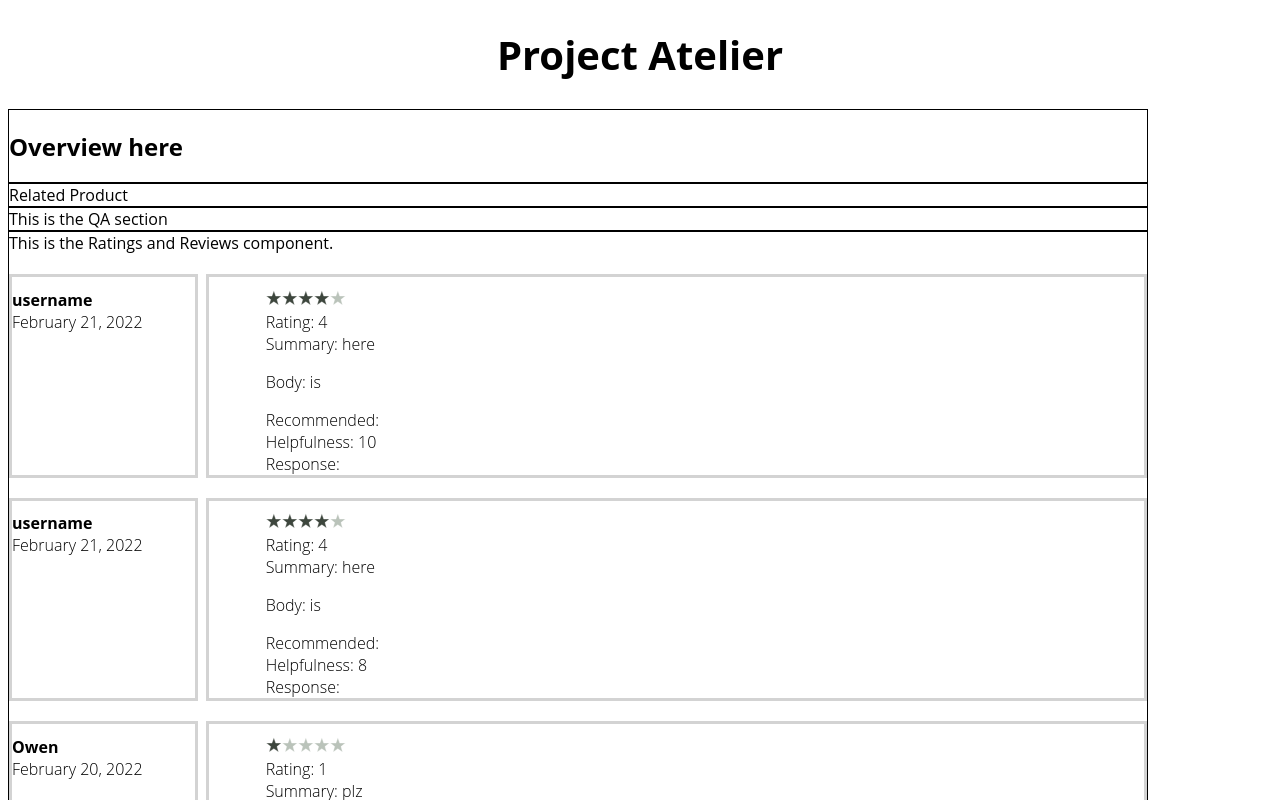
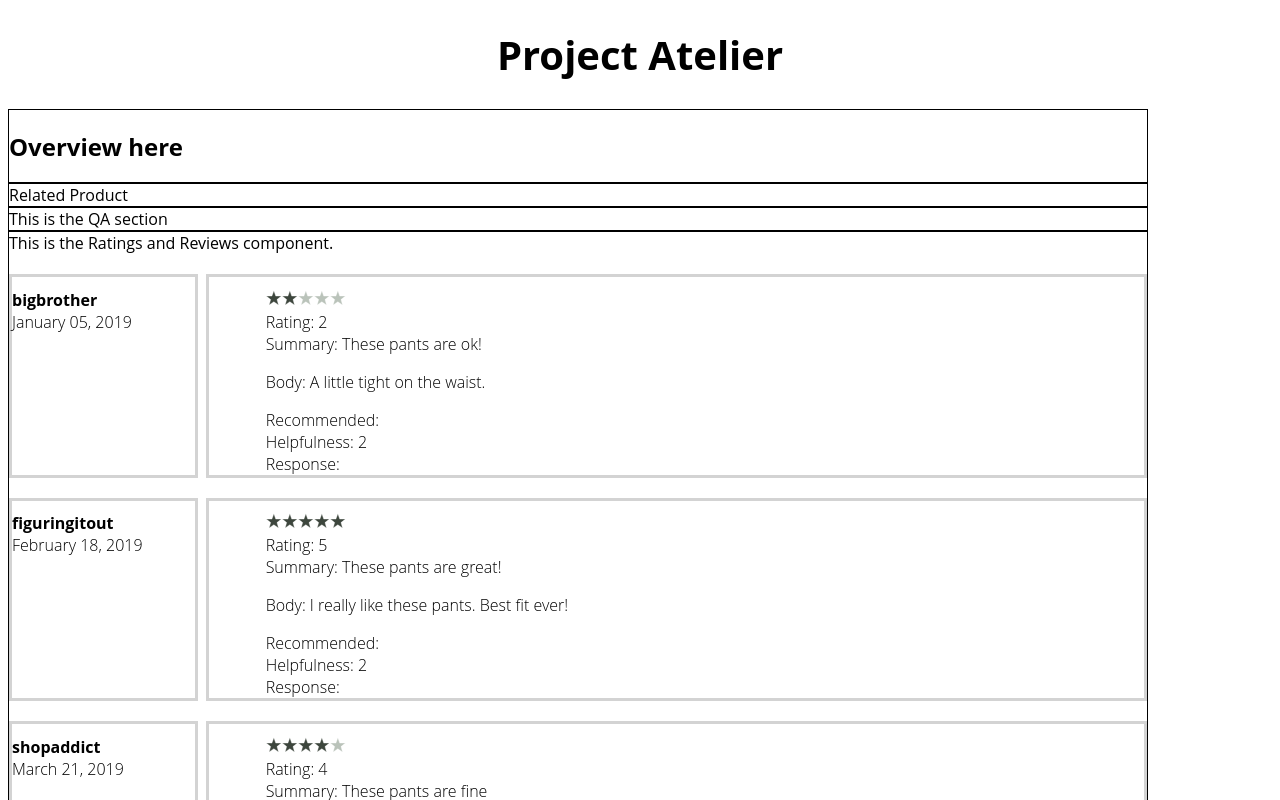
Before and after one commit to es98dame/fec, a React app: page / in a window 1280 px wide. Shown: the top 800 px of the page. Built offline with nearby package versions, Linux system fonts and the light colour scheme; the HTML template or start-up script is replaced by a standard one.

Commit message:
Changes the sample data in sampledata.js

```diff
--- a/fec-client/src/components/Ratings/sampledata.js
+++ b/fec-client/src/components/Ratings/sampledata.js
@@ -1,82 +1,103 @@
 const sampleData = {
-  'product': '40344',
+  'product': '65634',
   'page': 0,
   'count': 5,
   'results': [
     {
-      'review_id': 1135759,
-      'rating': 4,
-      'summary': 'here',
-      'recommend': true,
-      'response': null,
-      'body': 'is',
-      'date': '2022-02-21T00:00:00.000Z',
-      'reviewer_name': 'username',
-      'helpfulness': 10,
+      'review_id': 1136195,
+      'rating': 2,
+      'summary': 'These pants are ok!',
+      'recommend': false,
+      'response': '',
+      'body': 'A little tight on the waist.',
+      'date': '2019-01-05T00:00:00.000Z',
+      'reviewer_name': 'bigbrother',
+      'helpfulness': 2,
       'photos': [
         {
-          'id': 2180106,
-          'url': 'fooobar'
+          'id': 2180448,
+          'url': 'https://images.unsplash.com/photo-1560829675-11dec1d78930?ixlib=rb-1.2.1&ixid=eyJhcHBfaWQiOjEyMDd9&auto=format&fit=crop&w=1652&q=80'
+        },
+        {
+          'id': 2180449,
+          'url': 'https://images.unsplash.com/photo-1549812474-c3cbd9a42eb9?ixlib=rb-1.2.1&ixid=eyJhcHBfaWQiOjEyMDd9&auto=format&fit=crop&w=668&q=80'
+        },
+        {
+          'id': 2180450,
+          'url': 'https://images.unsplash.com/photo-1559709319-3ae960cda614?ixlib=rb-1.2.1&ixid=eyJhcHBfaWQiOjEyMDd9&auto=format&fit=crop&w=668&q=80'
         }
       ]
     },
     {
-      'review_id': 1135764,
-      'rating': 4,
-      'summary': 'here',
+      'review_id': 1136194,
+      'rating': 5,
+      'summary': 'These pants are great!',
       'recommend': true,
-      'response': null,
-      'body': 'is',
-      'date': '2022-02-21T00:00:00.000Z',
-      'reviewer_name': 'username',
-      'helpfulness': 8,
+      'response': '',
+      'body': 'I really like these pants. Best fit ever!',
+      'date': '2019-02-18T00:00:00.000Z',
+      'reviewer_name': 'figuringitout',
+      'helpfulness': 2,
       'photos': [
         {
-          'id': 2180111,
-          'url': 'fooobar'
+          'id': 2180445,
+          'url': 'https://images.unsplash.com/photo-1542574621-e088a4464f7e?ixlib=rb-1.2.1&ixid=eyJhcHBfaWQiOjEyMDd9&auto=format&fit=crop&w=3028&q=80'
+        },
+        {
+          'id': 2180446,
+          'url': 'https://images.unsplash.com/photo-1560294559-1774a164fb0a?ixlib=rb-1.2.1&ixid=eyJhcHBfaWQiOjEyMDd9&auto=format&fit=crop&w=1650&q=80'
+        },
+        {
+          'id': 2180447,
+          'url': 'https://images.unsplash.com/photo-1555689502-c4b22d76c56f?ixlib=rb-1.2.1&ixid=eyJhcHBfaWQiOjEyMDd9&auto=format&fit=crop&w=668&q=80'
         }
       ]
     },
     {
-      'review_id': 1135729,
-      'rating': 1,
-      'summary': 'plz',
+      'review_id': 1136193,
+      'rating': 4,
+      'summary': 'These pants are fine',
       'recommend': true,
-      'response': null,
-      'body': 'Work asdfksad;kjadfsjkl;adfs afkj;asdfkjl;asdfjkl',
-      'date': '2022-02-20T00:00:00.000Z',
-      'reviewer_name': 'Owen',
-      'helpfulness': 0,
+      'response': '',
+      'body': 'I do like these pants',
+      'date': '2019-03-21T00:00:00.000Z',
+      'reviewer_name': 'shopaddict',
+      'helpfulness': 2,
       'photos': []
     },
     {
-      'review_id': 1135720,
-      'rating': 3,
-      'summary': 'I\'m enjoying wearing these shades',
-      'recommend': false,
+      'review_id': 1175550,
+      'rating': 5,
+      'summary': 'it was great!',
+      'recommend': true,
       'response': null,
-      'body': 'Comfortable and practical.',
-      'date': '2022-02-19T00:00:00.000Z',
-      'reviewer_name': 'shortandsweeet',
+      'body': 'will definitely buy again lakdjf adfklajdf a;ljfk lkdfj aldf akj saljf adj alkfj adkja;lf jk jadfj adklfj aldkfj al fjalkjf alkfjda;dljfk ad;jf adfkjd adfkj',
+      'date': '2022-04-01T00:00:00.000Z',
+      'reviewer_name': 'jake',
       'helpfulness': 0,
       'photos': [
         {
-          'id': 2180092,
-          'url': 'urlplaceholder/review_5_photo_number_1.jpg'
+          'id': 2258989,
+          'url': 'http://placecorgi.com/260/180'
         }
       ]
     },
     {
-      'review_id': 1115703,
-      'rating': 3,
-      'summary': 'This is a good product Buy it please This is a good product Buy it, please',
+      'review_id': 1175549,
+      'rating': 5,
+      'summary': 'it was great!',
       'recommend': true,
       'response': null,
-      'body': 'This is a good product Buy it please THere is a min number of charsThis is a good product Buy it please THere is a min number of chars',
-      'date': '2022-01-05T00:00:00.000Z',
-      'reviewer_name': 'notryano',
+      'body': 'will definitely buy again lakdjf adfklajdf a;ljfk lkdfj aldf akj saljf adj alkfj adkja;lf jk jadfj adklfj aldkfj al fjalkjf alkfjda;dljfk ad;jf adfkjd adfkj',
+      'date': '2022-04-01T00:00:00.000Z',
+      'reviewer_name': 'jake',
       'helpfulness': 0,
-      'photos': []
+      'photos': [
+        {
+          'id': 2258988,
+          'url': 'http://placecorgi.com/260/180'
+        }
+      ]
     }
   ]
 };
```
